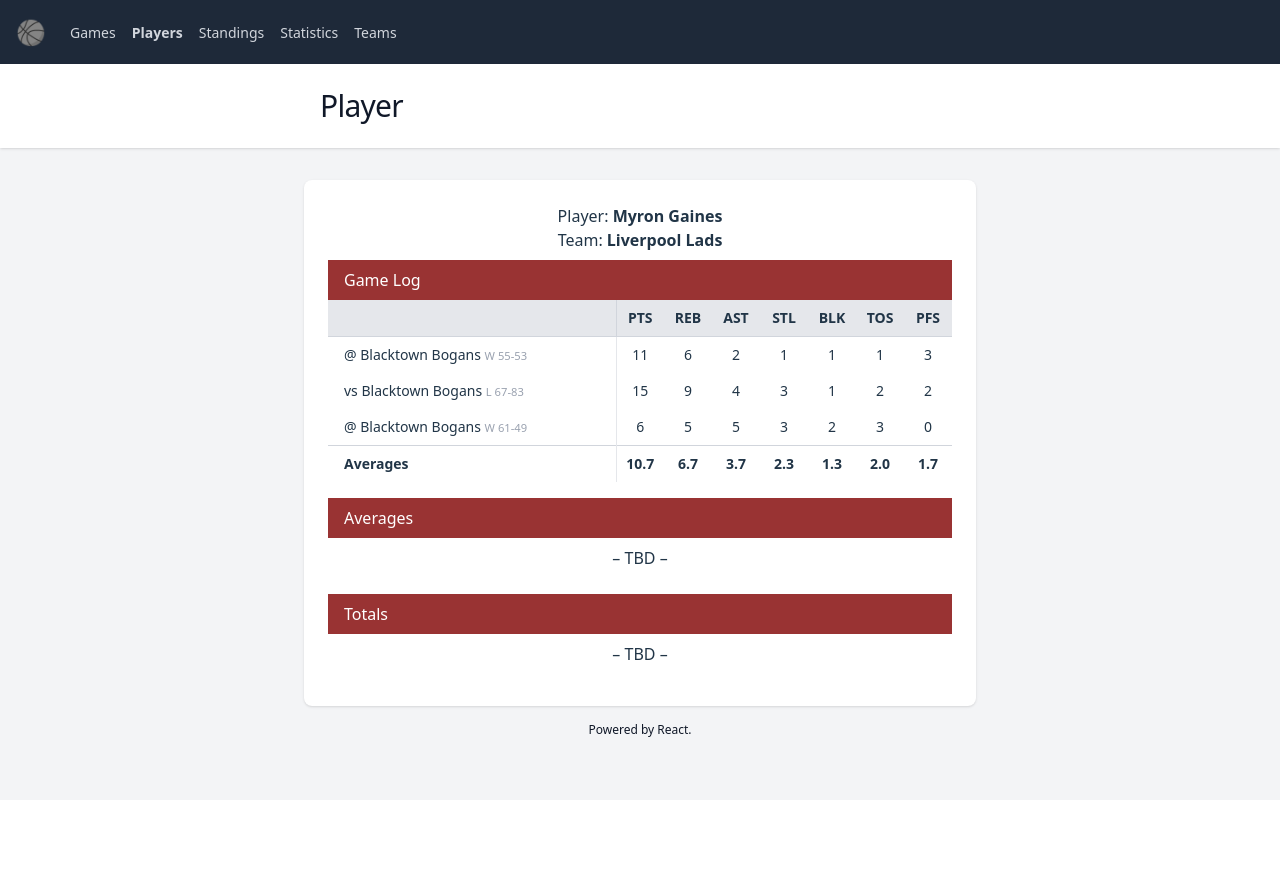
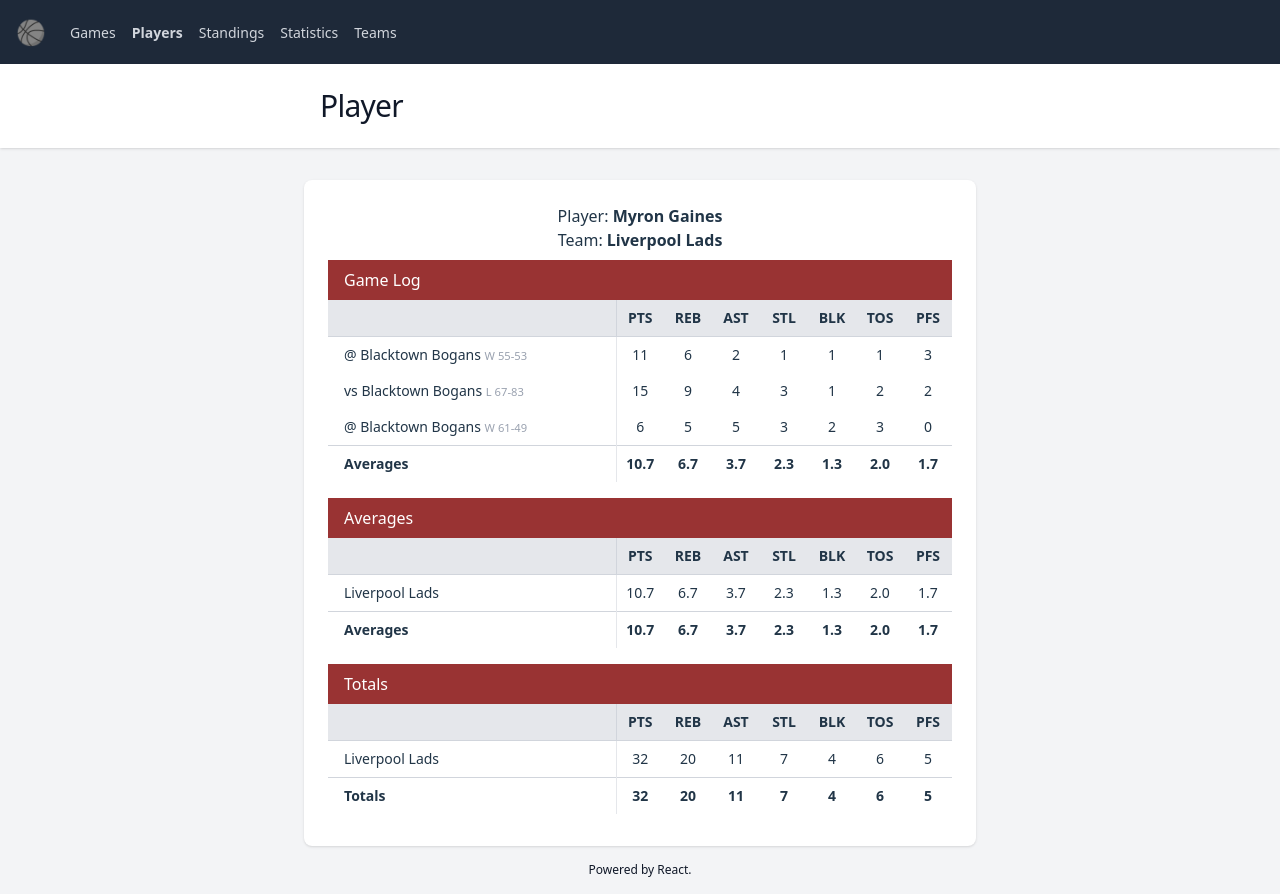
Before and after one commit to ober9k/bball-score-react, a React (Vite) app: page /players/12 in a window 1280 px wide. Before the commit the page ends 800 px from the top, so only its background shows below. Built offline with nearby package versions, Linux system fonts and the light colour scheme.

Commit message:
Added averages and totals tables

```diff
--- /dev/null
+++ b/src/components/stats/AveragesTable.tsx
@@ -0,0 +1,49 @@
+import type { GameLog } from "../../data/games.ts";
+import type { Team } from "../../types/Team.ts";
+import { getAverages } from "../../utilities/StatsUtils.ts";
+import AveragesRow from "./row/AveragesRow.tsx";
+import TeamsRow from "./row/TeamsRow.tsx";
+import TitlesRow from "./row/TitlesRow.tsx";
+
+type AveragesTableProps = {
+  team: Team,
+  gameLogs: Array<GameLog>,
+}
+
+export default function AveragesTable({ team, gameLogs }: AveragesTableProps) {
+  const averages = getAverages(gameLogs.map(({ totals }) => totals));
+
+  return (
+    <>
+      <div className={"game-log py-2"}>
+        <table className={"w-full"}>
+          <thead>
+          <tr>
+            <TeamsRow team={team}>
+              Averages
+            </TeamsRow>
+          </tr>
+          <tr className="bg-gray-200 border-b border-gray-300">
+            <TitlesRow/>
+          </tr>
+          </thead>
+          <tbody>
+          <tr>
+            <AveragesRow averages={averages}>
+              {team.name}
+            </AveragesRow>
+          </tr>
+          </tbody>
+          <tfoot>
+          <tr className="border-t border-gray-300">
+            {/* this will eventually span across seasons */}
+            <AveragesRow averages={averages} headings={true}>
+              Averages
+            </AveragesRow>
+          </tr>
+          </tfoot>
+        </table>
+      </div>
+    </>
+  );
+}
--- /dev/null
+++ b/src/components/stats/TotalsTable.tsx
@@ -0,0 +1,49 @@
+import type { GameLog } from "../../data/games.ts";
+import type { Team } from "../../types/Team.ts";
+import { getTotals } from "../../utilities/StatsUtils.ts";
+import TeamsRow from "./row/TeamsRow.tsx";
+import TitlesRow from "./row/TitlesRow.tsx";
+import TotalsRow from "./row/TotalsRow.tsx";
+
+type TotalsTableProps = {
+  team: Team,
+  gameLogs: Array<GameLog>,
+}
+
+export default function TotalsTable({ team, gameLogs }: TotalsTableProps) {
+  const totals = getTotals(gameLogs.map(({ totals }) => totals));
+
+  return (
+    <>
+      <div className={"game-log py-2"}>
+        <table className={"w-full"}>
+          <thead>
+          <tr>
+            <TeamsRow team={team}>
+              Totals
+            </TeamsRow>
+          </tr>
+          <tr className="bg-gray-200 border-b border-gray-300">
+            <TitlesRow/>
+          </tr>
+          </thead>
+          <tbody>
+          <tr>
+            <TotalsRow totals={totals}>
+              {team.name}
+            </TotalsRow>
+          </tr>
+          </tbody>
+          <tfoot>
+          <tr className="border-t border-gray-300">
+            {/* this will eventually span across seasons */}
+            <TotalsRow totals={totals} headings={true}>
+              Totals
+            </TotalsRow>
+          </tr>
+          </tfoot>
+        </table>
+      </div>
+    </>
+  );
+}
--- a/src/pages/Player.tsx
+++ b/src/pages/Player.tsx
@@ -1,8 +1,9 @@
 import { getRouteApi } from "@tanstack/react-router";
 import Content from "../components/layout/page/Content.tsx";
 import Header from "../components/layout/page/Header.tsx";
+import AveragesTable from "../components/stats/AveragesTable.tsx";
 import GameLogTable from "../components/stats/GameLogTable.tsx";
-import TeamsRow from "../components/stats/row/TeamsRow.tsx";
+import TotalsTable from "../components/stats/TotalsTable.tsx";
 import type { GameLog } from "../data/games.ts";
 import { Paths } from "../routes/paths.ts";
 import type { Team } from "../types/Team.ts";
@@ -27,42 +28,8 @@ export default function Player() {
           Team: <strong>{team.name}</strong><br/>
         </p>
         <GameLogTable team={team} gameLogs={gameLogs} />
-        <div className={"averages py-2"}>
-          <table className={"w-full"}>
-            <thead>
-            <tr>
-              <TeamsRow team={team}>
-                Averages
-              </TeamsRow>
-            </tr>
-            </thead>
-            <tbody>
-            <tr>
-              <td colSpan={4} className={"totals p-2"}>
-                &ndash; TBD &ndash;
-              </td>
-            </tr>
-            </tbody>
-          </table>
-        </div>
-        <div className={"totals py-2"}>
-          <table className={"w-full"}>
-            <thead>
-            <tr>
-              <TeamsRow team={team}>
-                Totals
-              </TeamsRow>
-            </tr>
-            </thead>
-            <tbody>
-            <tr>
-              <td colSpan={4} className={"totals p-2"}>
-                &ndash; TBD &ndash;
-              </td>
-            </tr>
-            </tbody>
-          </table>
-        </div>
+        <AveragesTable team={team} gameLogs={gameLogs} />
+        <TotalsTable team={team} gameLogs={gameLogs} />
       </Content>
     </>
   )
```
